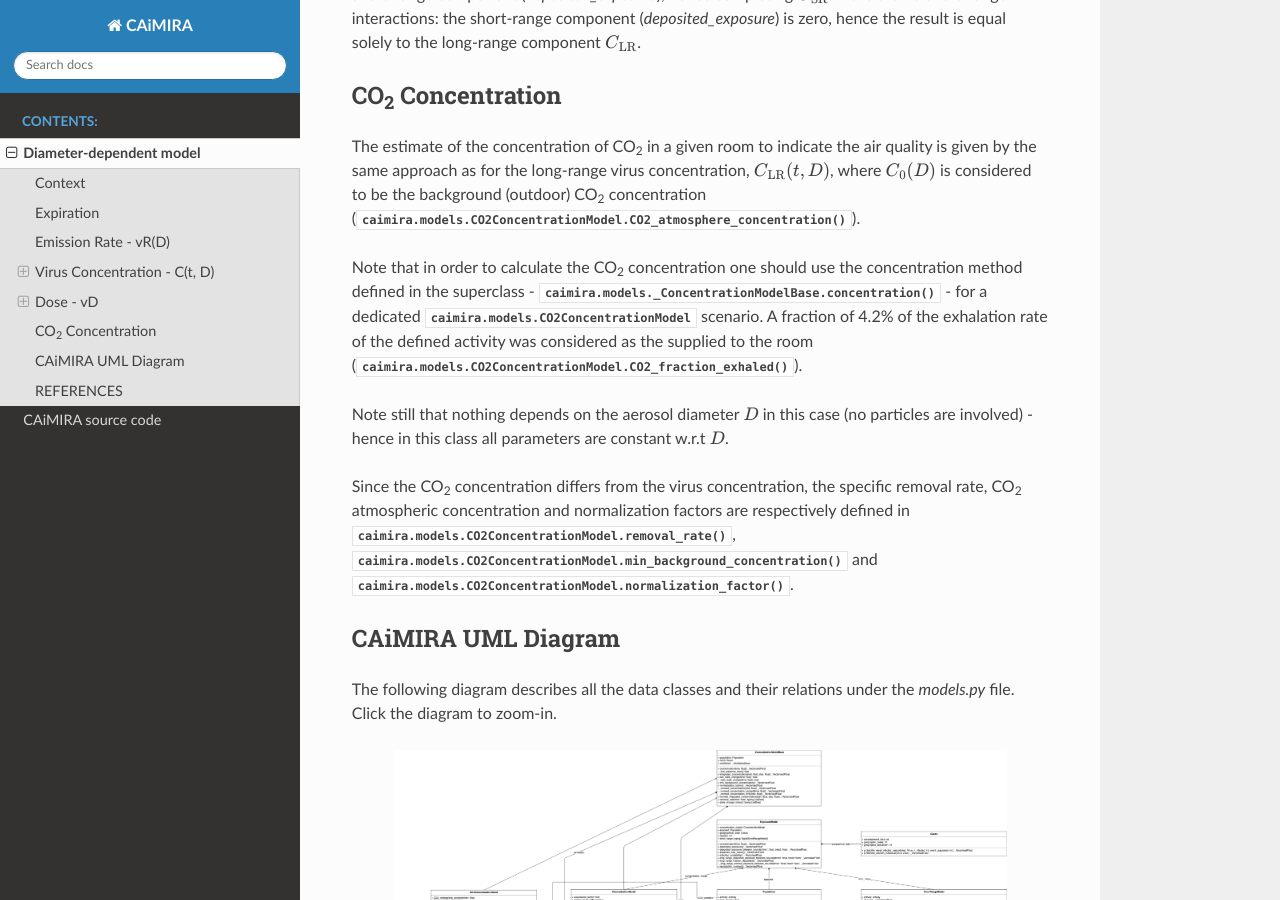
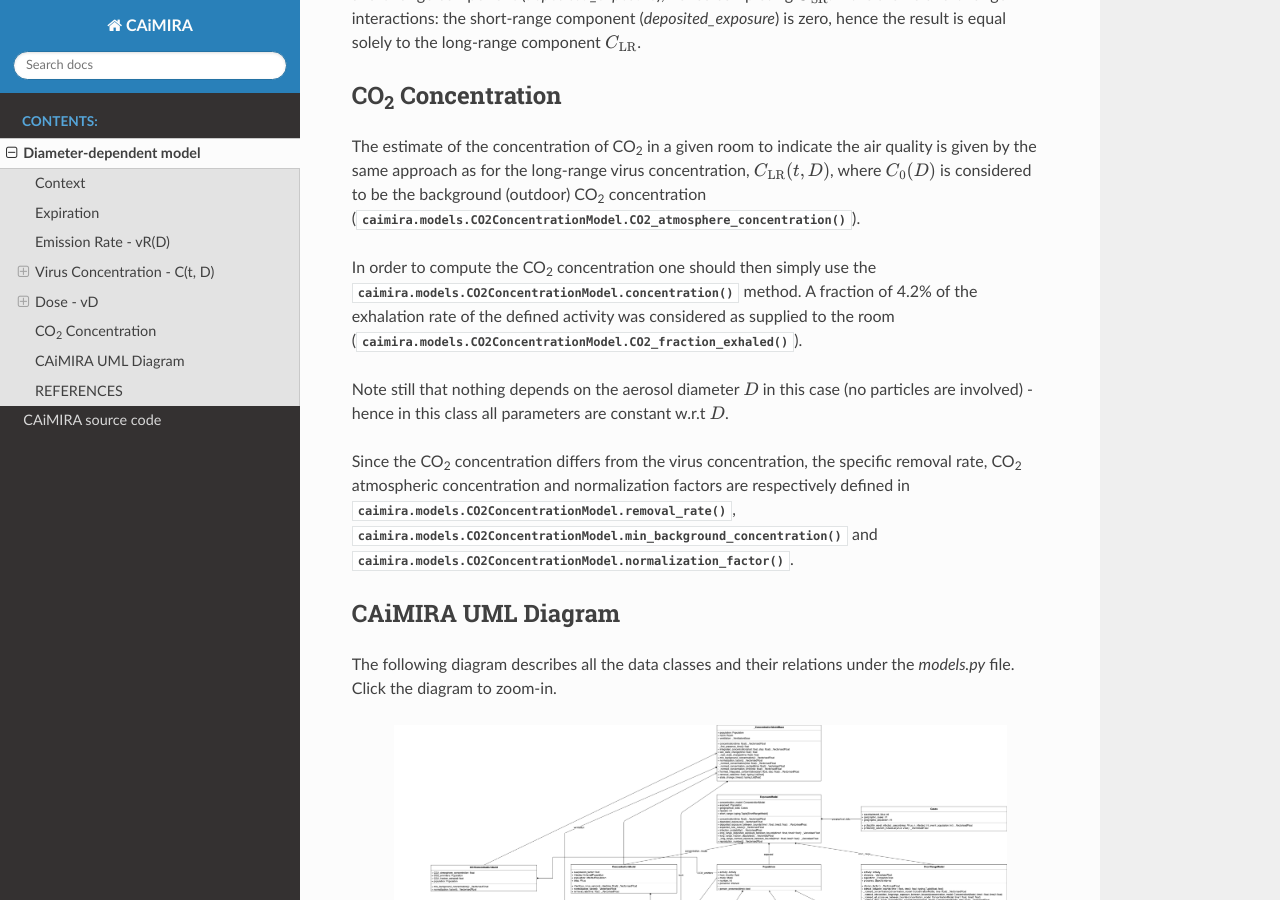
Before and after one commit to CERN/CAiMIRA, a Sphinx documentation site: the page built from caimira/docs/full_diameter_dependence.rst, in a window 1280 px wide and 900 px high, scrolled down 11273 px. Built offline with Sphinx 7.4.7 and the Read the Docs theme 2.0.0, drawn with Linux system fonts in a browser that asks for light colours.

```diff
--- a/caimira/docs/full_diameter_dependence.rst
+++ b/caimira/docs/full_diameter_dependence.rst
@@ -314,8 +314,8 @@ CO\ :sub:`2` Concentration
 The estimate of the concentration of CO\ :sub:`2` in a given room to indicate the air quality is given by the same approach as for the long-range virus concentration,
 :math:`C_{\mathrm{LR}}(t, D)`, where :math:`C_0(D)` is considered to be the background (outdoor) CO\ :sub:`2` concentration (:meth:`caimira.models.CO2ConcentrationModel.CO2_atmosphere_concentration`).
 
-Note that in order to calculate the CO\ :sub:`2` concentration one should use the concentration method defined in the superclass - :meth:`caimira.models._ConcentrationModelBase.concentration` - for a dedicated :class:`caimira.models.CO2ConcentrationModel` scenario.
-A fraction of 4.2% of the exhalation rate of the defined activity was considered as the  supplied to the room (:meth:`caimira.models.CO2ConcentrationModel.CO2_fraction_exhaled`).
+In order to compute the CO\ :sub:`2` concentration one should then simply use the :meth:`caimira.models.CO2ConcentrationModel.concentration` method.
+A fraction of 4.2% of the exhalation rate of the defined activity was considered as supplied to the room (:meth:`caimira.models.CO2ConcentrationModel.CO2_fraction_exhaled`).
 
 Note still that nothing depends on the aerosol diameter :math:`D` in this case (no particles are involved) - hence in this class all parameters are constant w.r.t :math:`D`.
 
```
Also changed, not shown: 1 other file.
